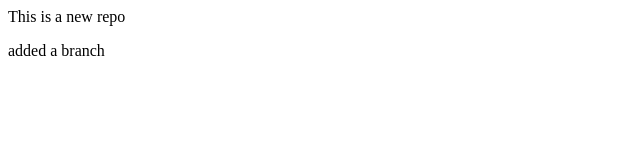
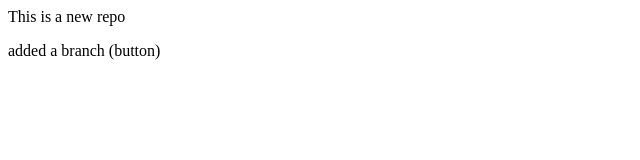
Before and after one commit to mohit021x/localrepo, a plain HTML site: page LocalRepo/index.html in a window 1280 px wide. Shown: the full height of the page, 0-640 px from the left. Drawn offline with Linux system fonts and the light colour scheme.

Commit message:
Add button

```diff
--- a/LocalRepo/index.html
+++ b/LocalRepo/index.html
@@ -1,2 +1,2 @@
 <p>This is a new repo</p>
-<p>added a branch</p>
+<p>added a branch (button)</p>
```
